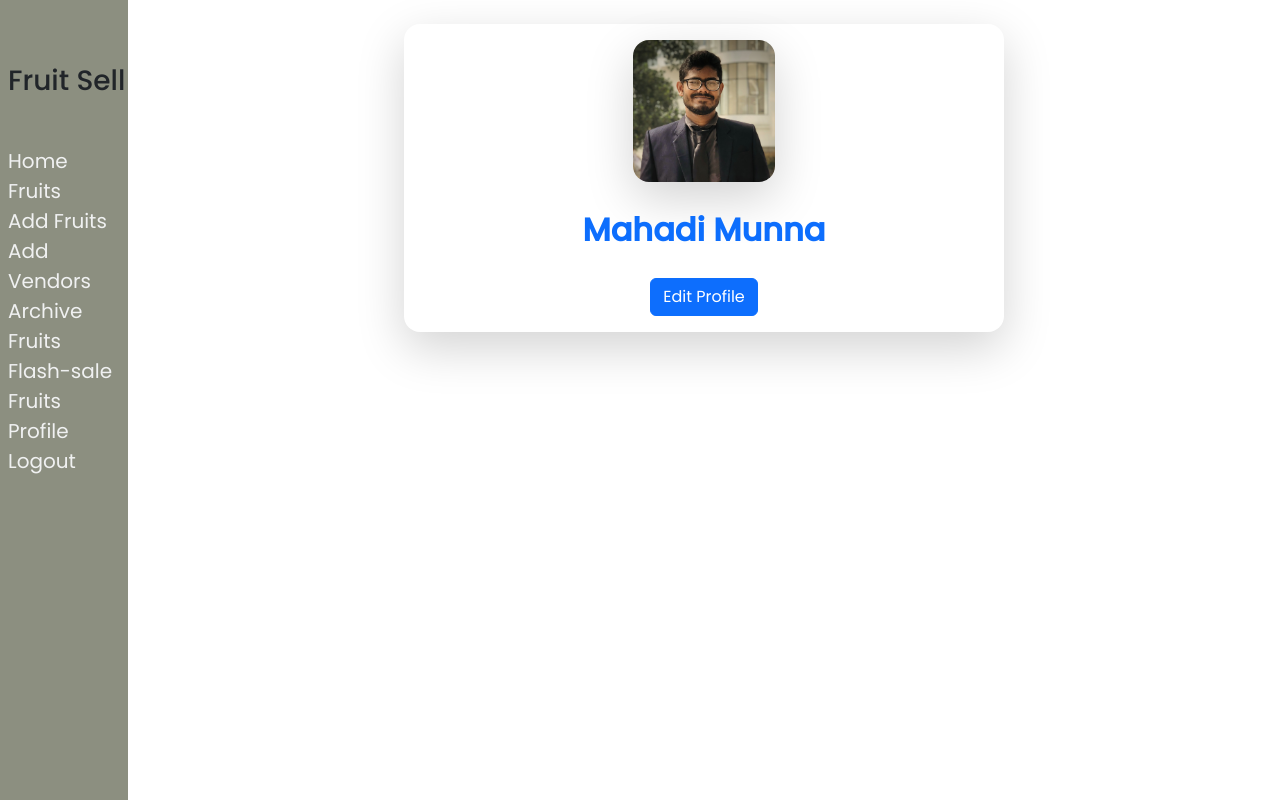
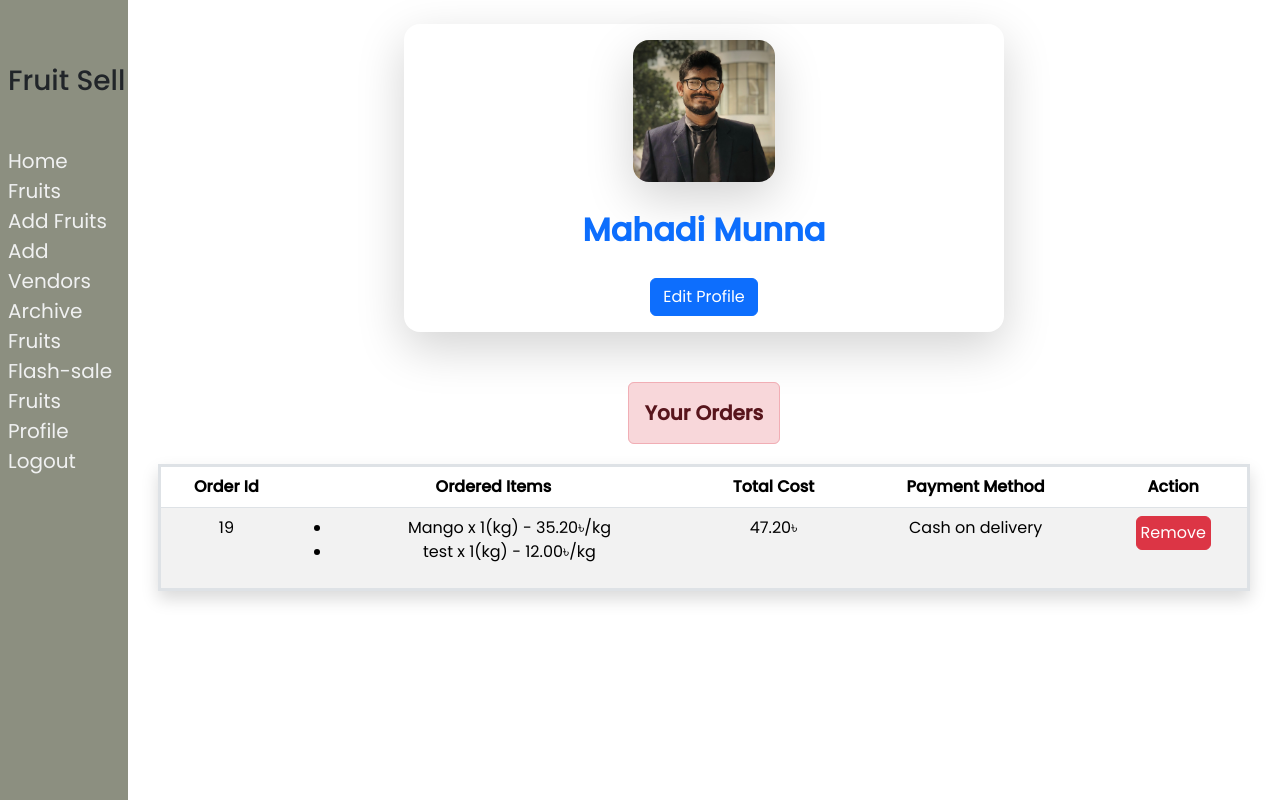
Before and after one commit to MahadiMunna/Fruit-Chain_FYDP_Python-Django_Blockchain, a Django app: page /user/profile/ in a window 1280 px wide. Run offline with Django 4.2, Linux system fonts and the light colour scheme; a user stored in the database is signed in; data comes from the database, SQL or seed files in the repository; both versions use the stored data as it was after the commit; some libraries are stand-ins or nearby versions.

Commit message:
discount setup, order list in profile, edit fruit

```diff
--- a/fruit/models.py
+++ b/fruit/models.py
@@ -26,6 +26,14 @@ class FruitModel(models.Model):
     def __str__(self) -> str:
         return f"{self.name} from {self.location}"
 
+    def get_discounted_price(self):
+        if self.discount is not None:
+            discount_amount = (self.price * self.discount) / 100
+            discounted_price = self.price - discount_amount
+            return format(discounted_price, "0.2f")
+        else:
+            return self.price
+
 class FavouriteFruit(models.Model):
     user = models.ForeignKey(User, on_delete=models.CASCADE)
     fruit = models.ForeignKey(FruitModel, on_delete=models.CASCADE)
--- a/fruit/templates/edit_fruit.html
+++ b/fruit/templates/edit_fruit.html
@@ -64,7 +64,7 @@
             <div class="d-flex justify-content-around gap-4">
                 <div class="input-box">
                     <label for="id_supply_date">Supply date:</label>
-                    <input type="date" id="id_supply_date" class="input-field" value="{{ fruit_instance.supply_date }}" name="supply_date" autocomplete="off" >
+                    <input type="date" id="id_supply_date" class="input-field" value="{{ fruit_instance.supply_date|date:'Y-m-d' }}" name="supply_date" autocomplete="off" >
                 </div>
                 <div class="input-box">
                     <label for="id_price">Price per unit:</label>
--- a/order/models.py
+++ b/order/models.py
@@ -16,8 +16,12 @@ class Cart(models.Model):
         return f"{self.item} - {self.quantity}"
 
     def get_total(self):
-        total = self.item.price*self.quantity
-        return format(total, '0.2f')
+        if self.item.discount is not None:
+            total = float(self.item.get_discounted_price())*self.quantity
+            return format(total, '0.2f')
+        else:
+            total = self.item.price*self.quantity
+            return format(total, '0.2f')
 
 
 PAYMENT_METHOD = (
@@ -38,7 +42,8 @@ class Order(models.Model):
         for order_item in self.order_items.all():
             total += float(order_item.get_total())
 
-        return total
+        return format(total, "0.2f")
+
     def __str__(self):
         order_status = 'Order Pending'
         if self.ordered:
--- a/order/templates/cart.html
+++ b/order/templates/cart.html
@@ -37,7 +37,11 @@
                         {% endif %}
                     </td>
                     <td>{{ cart.item.name }}</td>
+                    {% if cart.item.discount > 0 %}
+                    <td><s>{{ cart.item.price }}</s>৳ <br><span class="text-danger">{{ cart.item.get_discounted_price }}৳</span></td>
+                    {% else %}
                     <td>{{ cart.item.price }}৳</td>
+                    {% endif %}
                     <td>
                         <div class="text-center">
                                 <p class="m-0">
--- a/order/urls.py
+++ b/order/urls.py
@@ -6,4 +6,5 @@ urlpatterns = [
     path('cart-view/', views.cart_view, name='cart'),
     path('remove-from-cart/<int:pk>/', views.remove_from_cart , name='remove'),
     path('increase-decrease/<int:pk>/<type>', views.increase_decrease , name='increase-decrease'),
+    path('remove/<int:id>/', views.remove_order, name='remove-order'),
 ]
--- a/order/views.py
+++ b/order/views.py
@@ -101,3 +101,8 @@ def increase_decrease(request, pk, type):
     else:
         referer_url = request.META.get('HTTP_REFERER', '/')
         return HttpResponseRedirect(referer_url)
+
+def remove_order(request, id):
+    order = Order.objects.filter(id=id, user=request.user)
+    order.delete()
+    return redirect('profile')
--- a/payment/templates/checkout.html
+++ b/payment/templates/checkout.html
@@ -37,7 +37,12 @@
                         {% endif %}
                     </td>
                     <td>{{ cart.item.name }}</td>
+
+                    {% if cart.item.discount > 0 %}
+                    <td><s>{{ cart.item.price }}</s>৳ <br><span class="text-danger">{{ cart.item.get_discounted_price }}৳</span></td>
+                    {% else %}
                     <td>{{ cart.item.price }}৳</td>
+                    {% endif %}
                     <td>
                         <div class="text-center">
                                 <p class="m-0">
--- a/users/templates/profile.html
+++ b/users/templates/profile.html
@@ -17,5 +17,45 @@
 
     <a class="btn btn-primary" href="{% url 'update_profile' %}">Edit Profile</a>
   </div>
+  <div class="container mx-auto text-center">
+    <p style="margin: 50px 0px 20px 0px;" class="text-center fw-bold p-3 rounded fs-5"><span class="alert alert-danger">Your Orders</span>
+    </p>
+    {% if orders %}
+    <table style="margin-bottom: 200px;" class="table table-striped border border-3 shadow">
+      <thead>
+        <tr>
+          <th scope="col">Order Id</th>
+          <th scope="col">Ordered Items</th>
+          <th scope="col">Total Cost</th>
+          <th scope="col">Payment Method</th>
+          <th scope="col">Action</th>
+        </tr>
+      </thead>
+      <tbody>
+        {% for order in orders %}
+        <tr>
+          <td>
+            {{ order.orderId }}
+          </td>
+          <td>
+            <ul>
+              {% for item in order.order_items.all %}
+                  <li>{{ item.item.name }} x {{ item.quantity }}(kg) - {% if item.item.discount %} {{ item.item.get_discounted_price }}৳/kg {% else %} {{ item.item.price }}৳/kg {% endif %}</li>
+              {% endfor %}
+          </ul>
+          </td>
+
+          <td>{{ order.get_totals }}৳</td>
+          <td>{{ order.payment_method }}</td>
+
+          <td><a href="{% url 'remove-order' order.id %}" class="btn btn-danger p-1"> Remove </a></td>
+        </tr>
+        {% endfor %}
+        {% else %}
+        <h4 class="text-center text-secondary" style="margin-top: 100px;">You don't have borrowed any books!</h4>
+        {% endif %}
+      </tbody>
+    </table>
+  </div>
 
 {% endblock %}
--- a/users/views.py
+++ b/users/views.py
@@ -1,4 +1,6 @@
 from django.shortcuts import render, redirect
+
+from order.models import Order
 from . import forms
 from django.contrib import messages
 from django.views.generic import FormView, View
@@ -40,6 +42,9 @@ class UserLogoutView(View):
 
 class Profile(TemplateView):
     template_name = 'profile.html'
+    def get(self, request):
+         orders = Order.objects.filter(user=request.user, ordered=True)
+         return render(request, self.template_name, {'orders': orders})
 
 class UserAccountUpdateView(View):
     template_name = 'update_profile.html'
```
Also changed, not shown: core/templates/home.html (+21 -4 lines), db.sqlite3.
